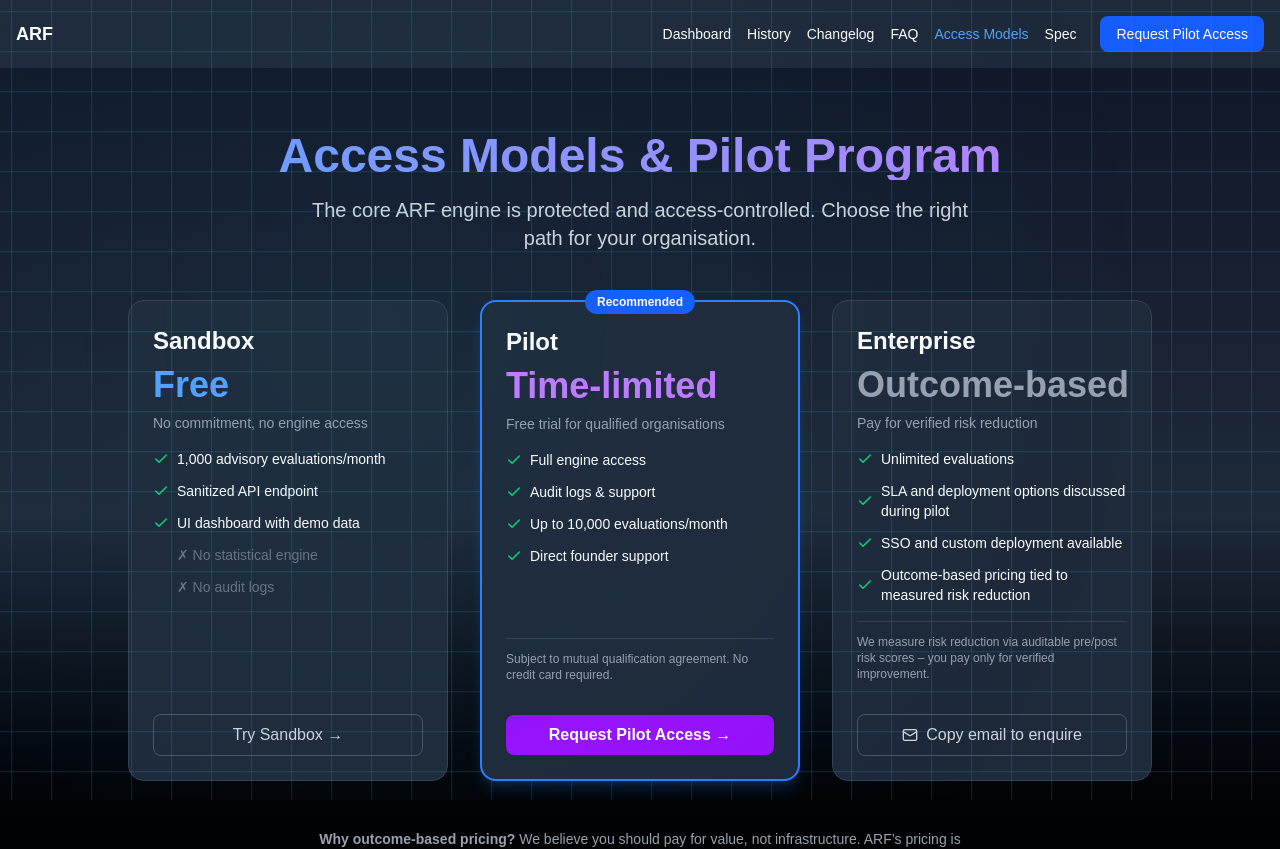
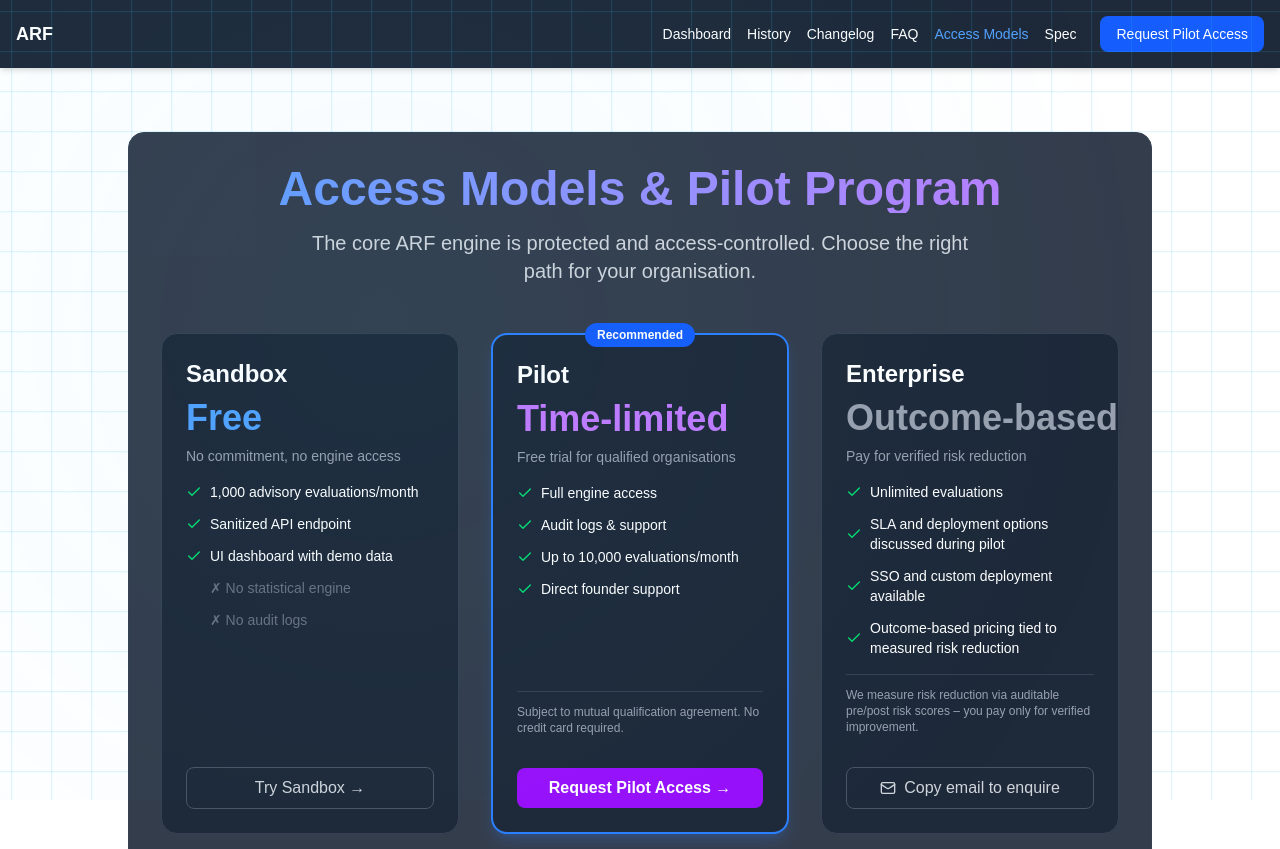
Before and after one commit to arf-foundation/arf-frontend, a Next.js app: page /pricing in a window 1280 px wide. Shown: the top 849 px of the page. Built offline with nearby package versions, Linux system fonts and the light colour scheme.

Commit message:
Refactor pricing page layout and content

```diff
--- a/app/pricing/page.tsx
+++ b/app/pricing/page.tsx
@@ -17,8 +17,10 @@ export default function PricingPage() {
   };
 
   return (
-    <div className="min-h-screen bg-gradient-to-b from-gray-900 via-gray-800 to-black text-white">
+    <div className="min-h-screen text-white">
       <div className="container mx-auto px-4 py-8 sm:py-16">
+        {/* Glass card container for the whole pricing content */}
+        <div className="bg-gray-800/90 backdrop-blur-sm rounded-2xl border border-gray-700 p-6 sm:p-8 max-w-5xl mx-auto">
           <div className="text-center mb-8 sm:mb-12">
             <h1 className="text-3xl sm:text-4xl md:text-5xl font-bold mb-4 bg-gradient-to-r from-blue-400 to-purple-400 bg-clip-text text-transparent">
               Access Models & Pilot Program
@@ -167,5 +169,6 @@ export default function PricingPage() {
           </div>
         </div>
       </div>
+    </div>
   );
 }
```
Lines whose indentation alone changed are shown as unchanged.
